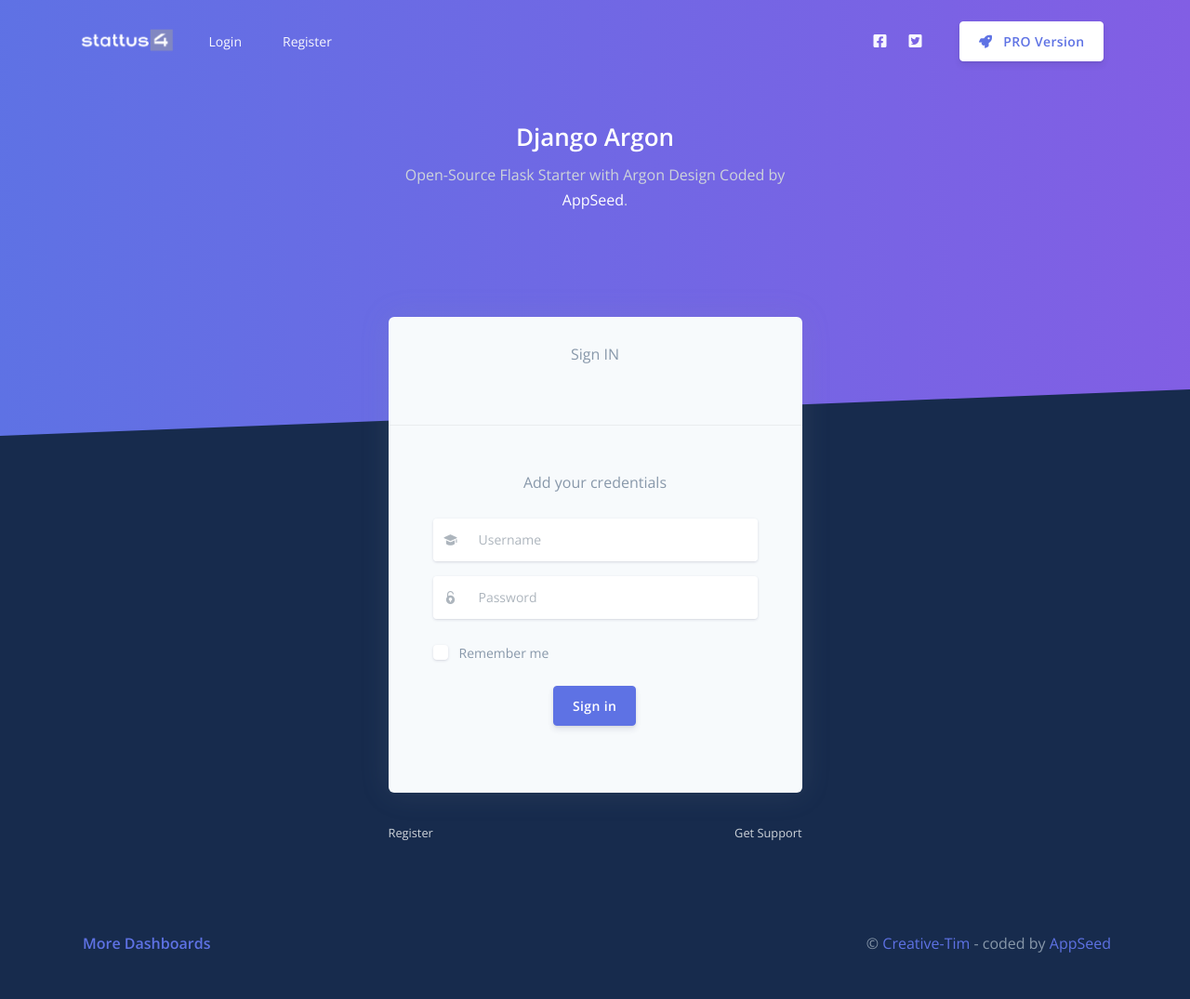
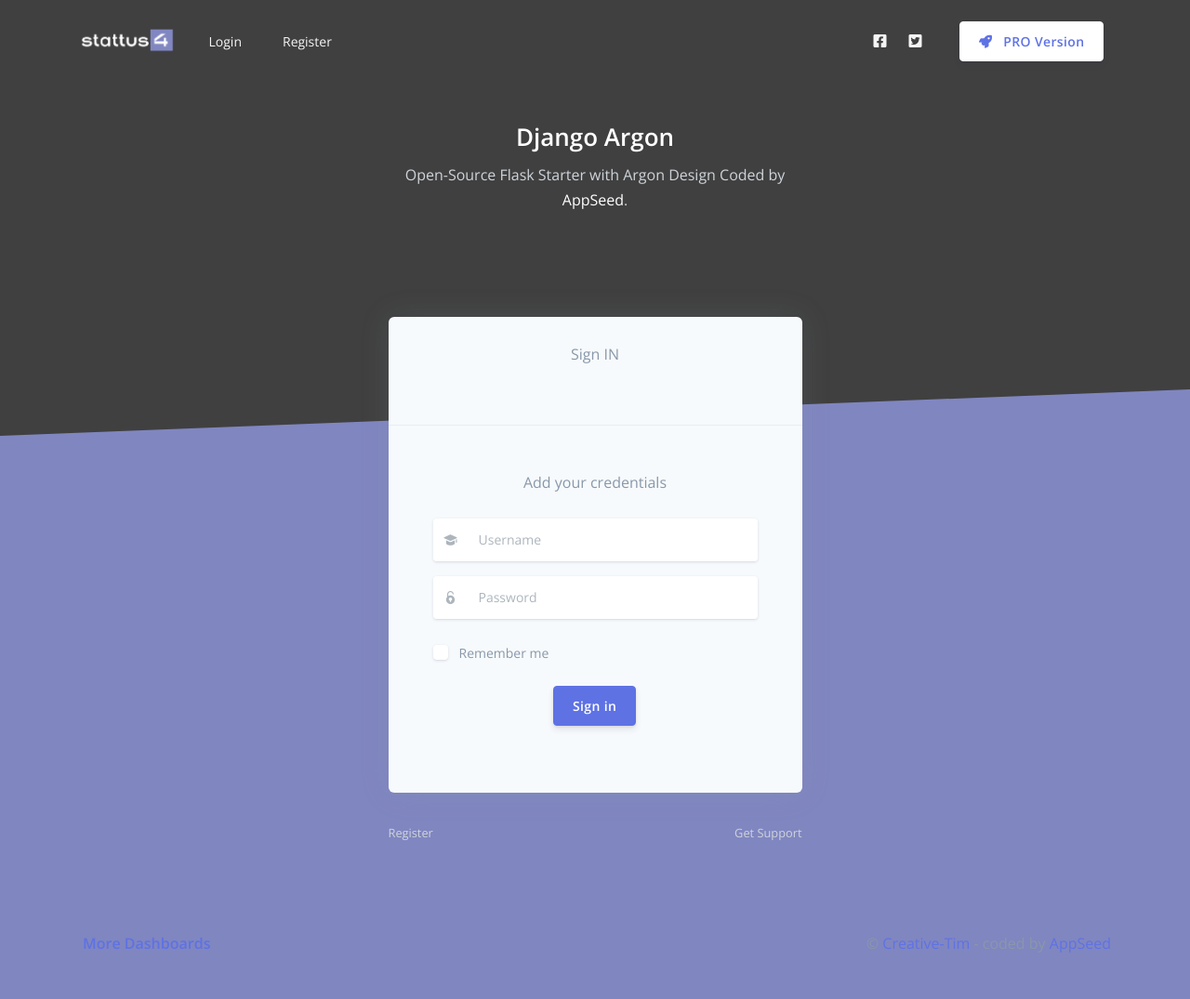
Before and after one commit to HenryFacens/Template-dashboard-Stattus4, a Django app: page /login/ in a window 1280 px wide. Shown: the whole page at 93% size. Run offline with Django 3.2, Linux system fonts and the light colour scheme; some libraries are stand-ins or nearby versions.

Commit message:
style:change login color

```diff
--- a/apps/static/assets/css/my_style.css
+++ b/apps/static/assets/css/my_style.css
@@ -14,3 +14,8 @@
 .bg-cinza-escuro-stattus4 {
     background-color: #202020 !important;
 }
+
+/* Color change sgv base-full */
+
+.fill-roxo {
+    fill: #8086C0; }
--- a/apps/templates/layouts/base-fullscreen.html
+++ b/apps/templates/layouts/base-fullscreen.html
@@ -18,20 +18,22 @@
   <link rel="stylesheet" href="/static/assets/vendor/@fortawesome/fontawesome-free/css/all.min.css" type="text/css">
   <!-- Argon CSS -->
   <link rel="stylesheet" href="/static/assets/css/argon.css?v=1.2.0" type="text/css">
+  <!-- My CSS -->
+  <link rel="stylesheet" href="/static/assets/css/my_style.css" type="text/css">
 
   <!-- Specific CSS goes HERE -->
   {% block stylesheets %}{% endblock stylesheets %}
 
 </head>
 
-<body class="bg-default">
+<body class="bg-roxo-stattus4">
 
   <div class="main-content">
 
     {% include "includes/navigation-fullscreen.html" %}
 
     <!-- Header -->
-    <div class="header bg-gradient-primary py-7 py-lg-8">
+    <div class="header bg-cinza-stattus4 py-7 py-lg-8">
       <div class="container">
         <div class="header-body text-center mb-7">
           <div class="row justify-content-center">
@@ -50,7 +52,7 @@
       </div>
       <div class="separator separator-bottom separator-skew zindex-100">
         <svg x="0" y="0" viewBox="0 0 2560 100" preserveAspectRatio="none" version="1.1" xmlns="http://www.w3.org/2000/svg">
-          <polygon class="fill-default" points="2560 0 2560 100 0 100"></polygon>
+          <polygon class="fill-roxo" points="2560 0 2560 100 0 100"></polygon>
         </svg>
       </div>
     </div>
```
